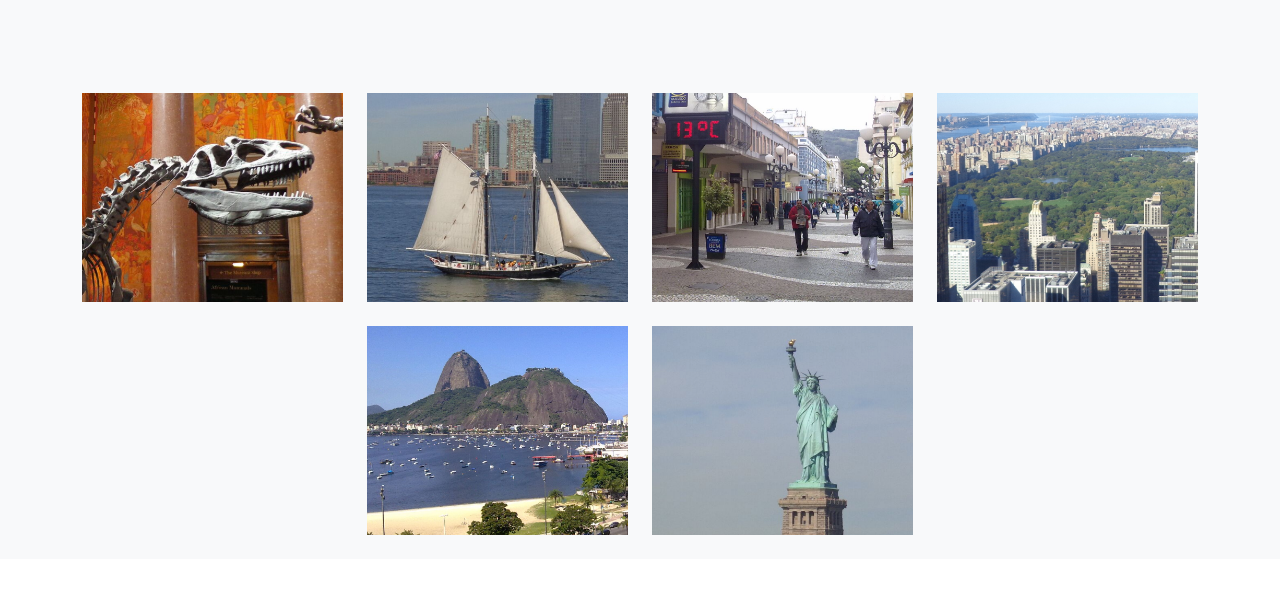
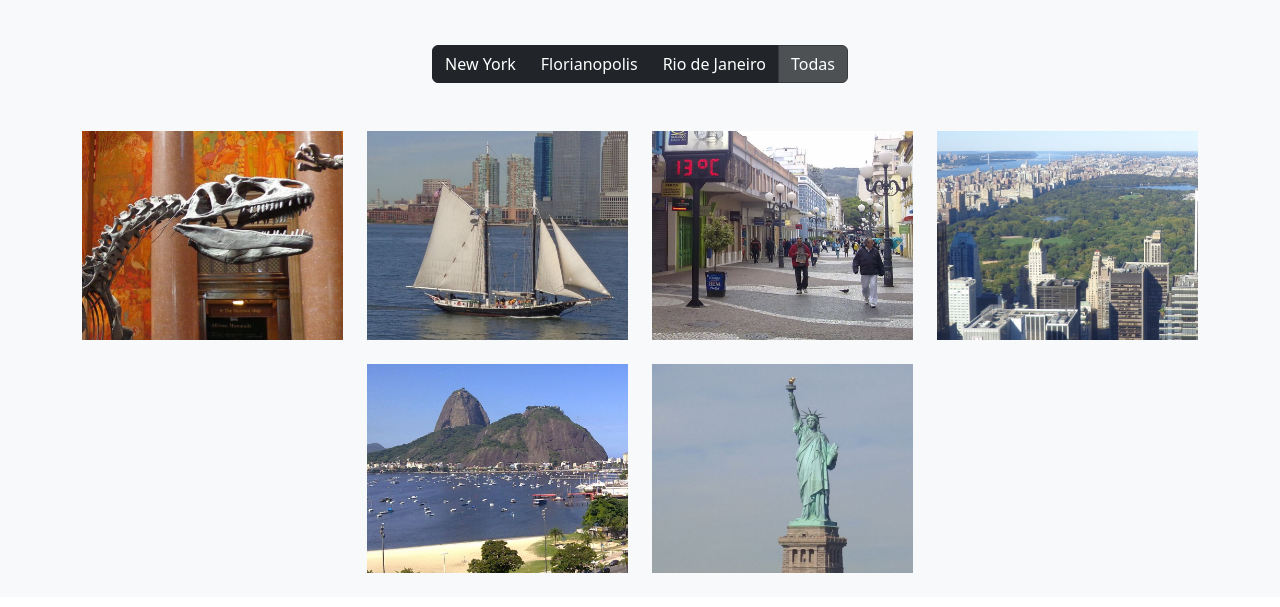
Before and after one commit to jhonatavb/project-gallery, a website built with webpack: page src/index.html in a window 1280 px wide. Shown: the part 193-800 px from the top of the page. Built offline with nearby package versions, Linux system fonts and the light colour scheme; files whose address does not match are found by name.

Commit message:
feat: add array callbacks, adjust CSS filter bar

```diff
--- a/src/js/core/includes.js
+++ b/src/js/core/includes.js
@@ -1,4 +1,12 @@
 import $ from 'jquery';
+
+const loadHtmlSuccessCallbacks = [];
+
+export function onLoadHtmlSuccess(callback) {
+    if(!loadHtmlSuccessCallbacks.includes(callback)) {
+        loadHtmlSuccessCallbacks.push(callback);
+    }
+}
 
 function loadIncludes(parent) {
     if(!parent) parent = 'body';
@@ -10,6 +18,7 @@ function loadIncludes(parent) {
                 $(el).html(data);
                 $(el).removeAttr('wm-include');
 
+                loadHtmlSuccessCallbacks.forEach(callback => callback(data));
                 loadIncludes(el);
             }
         });
--- a/src/js/plugins/cityButtons.js
+++ b/src/js/plugins/cityButtons.js
@@ -1,8 +1,15 @@
 import $ from 'jquery';
+
+import { onLoadHtmlSuccess } from '../core/includes';
 
 const duration = 300;
 
-function filterByCity(city) {
+function filterByCity(city, btn) {
+    btn.parent().each(function(_, el) {
+        $('button.filter-city').removeClass('active');
+        btn.addClass('active');
+    });
+
     $('[wm-city]').each(function(_, el) {
         const isTarget = $(this).attr('wm-city') === city
             || city === null;
@@ -24,14 +31,14 @@ $.fn.cityButtons = function() {
     });
 
     const btns = Array.from(cities).map(city => {
-        const btn = $('<button>').addClass(['btn', 'btn-info']).html(city);
-        btn.click(e => filterByCity(city));
+        const btn = $('<button>').addClass(['btn', 'btn-dark', 'filter-city']).html(city);
+        btn.click(e => filterByCity(city, btn));
         return btn;
     });
 
     const btnAll = $('<button>')
-        .addClass(['btn', 'btn-info', 'active']).html('Todas');
-    btnAll.click(e => filterByCity(null));
+        .addClass(['btn', 'btn-dark', 'filter-city', 'active']).html('Todas');
+    btnAll.click(e => filterByCity(null, btnAll));
     btns.push(btnAll);
 
     const btnGroup = $('<div>').addClass(['btn-group']);
@@ -42,4 +49,6 @@ $.fn.cityButtons = function() {
     return this;
 }
 
-$('[wm-city-buttons]').cityButtons();
+onLoadHtmlSuccess(function() {
+    $('[wm-city-buttons]').cityButtons();
+});
--- a/src/pages/gallery/gallery.html
+++ b/src/pages/gallery/gallery.html
@@ -1,7 +1,7 @@
 <div class="m-5" wm-include="/pages/gallery/galleryHeader.html"></div>
 <div class="container mt-5">
     <div class="row justify-content-center pb-5">
-        <div wm-city-buttons></div>
+        <div wm-city-buttons class="d-flex justify-content-center"></div>
     </div>
     <div class="row d-flex justify-content-center">
         <div class="col-12 col-md-6 col-lg-3">
```
